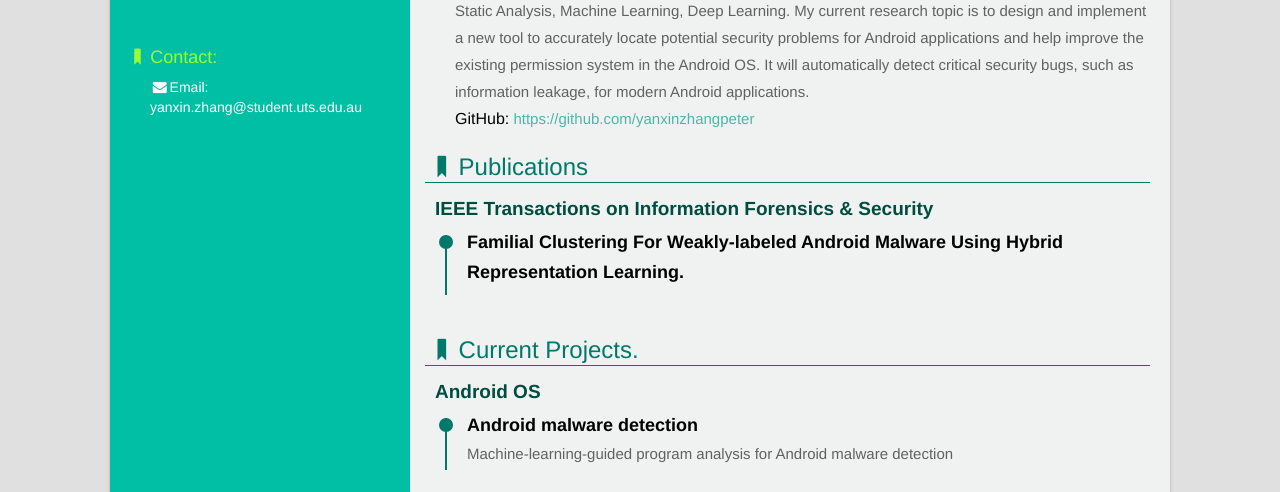
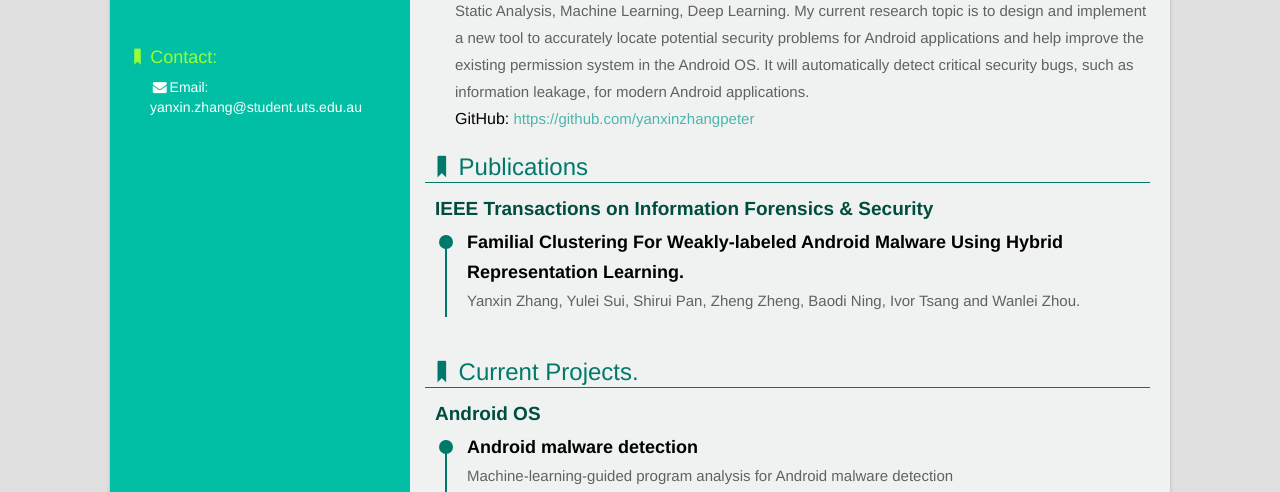
Before and after one commit to yanxinzhangpeter/YanxinZhang, a website: page index.html in a window 1280 px wide. Shown: the part 283-775 px from the top of the page. Drawn offline with Linux system fonts and the light colour scheme.

Commit message:
Update index.html

```diff
--- a/index.html
+++ b/index.html
@@ -71,7 +71,7 @@ such as information leakage, for modern Android applications.</dd>
           <li>
             <div class="circle"></div>
             <h4>Familial Clustering For Weakly-labeled Android Malware Using Hybrid Representation Learning.</h4>
-            <p></p>
+            <p>Yanxin Zhang, Yulei Sui, Shirui Pan, Zheng Zheng, Baodi Ning, Ivor Tsang and Wanlei Zhou.</p>
           </li>
         </ul>
       </li>
```
